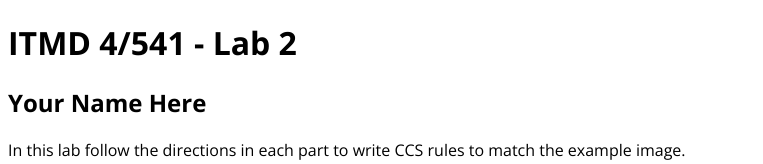
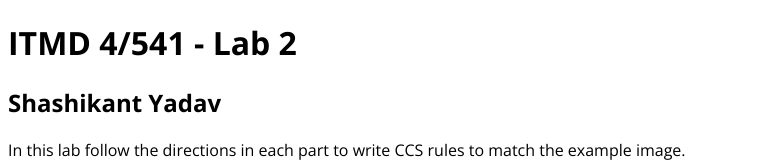
Before and after one commit to Shashik-007/Lab2, a plain HTML site: page index.html in a window 1280 px wide. Shown: the top 164 px of the page, without its empty margins (0-763 px from the left). Drawn offline with nearby package versions, Linux system fonts and the light colour scheme.

Commit message:
Update index.html
Updated name

```diff
--- a/index.html
+++ b/index.html
@@ -14,7 +14,7 @@
 <body>
   <header class="w700">
     <h1>ITMD 4/541 - Lab 2</h1>
-    <h2>Your Name Here</h2>
+    <h2>Shashikant Yadav</h2>
     <p>In this lab follow the directions in each part to write CCS rules to match the example image. <strong>DO NOT</strong> edit this HTML file in any way except to add your name in the H2 in the Header section above this text. <strong>DO NOT</strong> edit the global.css file in any way. You will write all your CSS in the proper sections in the styles.css file only.</p>
     <p>Create a Lab2 folder in your class GitHub repository and place all the files for this lab in that folder, including the assets folder with images. Once you publish this lab to GitHub Pages, submit to the blackboard assignment a link to this main lab page in GitHub Pages and your GitHub repository code.</p>
   </header>
```
